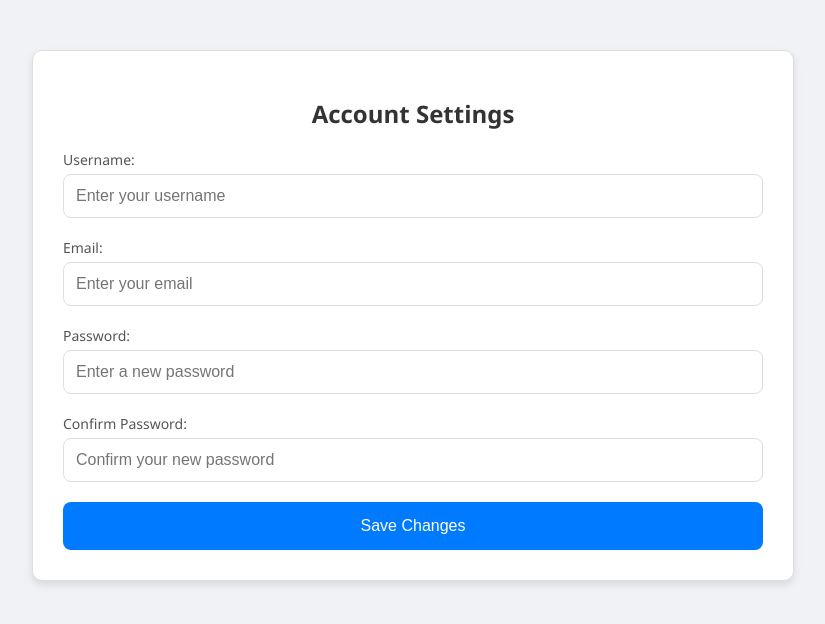
After one commit to ShauryaWarrior1212/ByteShield, a Flask app: page /settings in a window 1280 px wide. The commit adds this page. Shown: the top 624 px of the page, without its empty margins (227-1052 px from the left). Run offline with Flask 3, Linux system fonts and the light colour scheme; a user stored in the database is signed in.

Commit message:
settings

```diff
--- /dev/null
+++ b/static/css/settings.css
@@ -0,0 +1,78 @@
+body {
+    font-family: 'Segoe UI', Tahoma, Geneva, Verdana, sans-serif;
+    background-color: #f0f2f5;
+    margin: 0;
+    padding: 0;
+}
+
+.settings-container {
+    max-width: 700px;
+    margin: 50px auto;
+    padding: 30px;
+    background: #fff;
+    border-radius: 10px;
+    box-shadow: 0 4px 8px rgba(0, 0, 0, 0.1);
+    border: 1px solid #ddd;
+}
+
+h1 {
+    font-size: 24px;
+    color: #333;
+    margin-bottom: 20px;
+    text-align: center;
+}
+
+.form-group {
+    margin-bottom: 20px;
+}
+
+label {
+    display: block;
+    font-size: 14px;
+    color: #555;
+    margin-bottom: 5px;
+}
+
+input {
+    width: 100%;
+    padding: 12px;
+    border: 1px solid #ddd;
+    border-radius: 8px;
+    font-size: 16px;
+    box-sizing: border-box;
+    transition: border-color 0.3s, box-shadow 0.3s;
+}
+
+input:focus {
+    border-color: #007bff;
+    box-shadow: 0 0 0 2px rgba(0, 123, 255, 0.25);
+    outline: none;
+}
+
+button {
+    width: 100%;
+    padding: 15px;
+    background-color: #007bff;
+    color: #fff;
+    border: none;
+    border-radius: 8px;
+    font-size: 16px;
+    cursor: pointer;
+    transition: background-color 0.3s, transform 0.2s;
+}
+
+button:hover {
+    background-color: #0056b3;
+    transform: translateY(-2px);
+}
+
+button:active {
+    background-color: #004085;
+    transform: translateY(0);
+}
+
+@media (max-width: 768px) {
+    .settings-container {
+        padding: 20px;
+    }
+}
--- /dev/null
+++ b/static/js/settings.js
@@ -0,0 +1,21 @@
+document.addEventListener('DOMContentLoaded', function() {
+    const form = document.getElementById('settings-form');
+
+    form.addEventListener('submit', function(event) {
+        event.preventDefault();
+
+        const username = document.getElementById('username').value;
+        const email = document.getElementById('email').value;
+        const password = document.getElementById('password').value;
+        const confirmPassword = document.getElementById('confirm-password').value;
+
+        if (password && password !== confirmPassword) {
+            alert('Passwords do not match!');
+            return;
+        }
+
+        // Simulate form submission
+        alert('Settings saved successfully!');
+        form.reset();
+    });
+});
--- a/templates/dashboard.html
+++ b/templates/dashboard.html
@@ -41,11 +41,11 @@
                     <li style="--i: 4; --clr: #00b0fe">
                         <a href="{{ url_for('tools_page') }}"><ion-icon name="hammer-outline"></ion-icon></a>
                     </li>
-                    <li style="--i: 5; --clr: #fea600">
-                        <a href="#"><ion-icon name="game-controller-outline"></ion-icon></a>
+                    <li style="--i: 5; --clr: #fee800">
+                        <a href="{{ url_for('settings')}}"><ion-icon name="settings-outline"></ion-icon></a>
                     </li>
                     <li style="--i: 6; --clr: #a529ff">
-                        <a href="#"><ion-icon name="person-outline"></ion-icon></a>
+                        <a href="#"><ion-icon name="game-controller-outline"></ion-icon></a>
                     </li>
                     <li style="--i: 7; --clr: #01bdab">
                         <a href="#"><ion-icon name="videocam-outline"></ion-icon></a>
--- /dev/null
+++ b/templates/settings.html
@@ -0,0 +1,34 @@
+<!DOCTYPE html>
+<html lang="en">
+<head>
+    <meta charset="UTF-8">
+    <meta name="viewport" content="width=device-width, initial-scale=1.0">
+    <title>Settings</title>
+    <link rel="stylesheet" href="{{ url_for('static', filename='css/settings.css') }}">
+</head>
+<body>
+    <div class="settings-container">
+        <h1>Account Settings</h1>
+        <form id="settings-form">
+            <div class="form-group">
+                <label for="username">Username:</label>
+                <input type="text" id="username" name="username" placeholder="Enter your username" required>
+            </div>
+            <div class="form-group">
+                <label for="email">Email:</label>
+                <input type="email" id="email" name="email" placeholder="Enter your email" required>
+            </div>
+            <div class="form-group">
+                <label for="password">Password:</label>
+                <input type="password" id="password" name="password" placeholder="Enter a new password">
+            </div>
+            <div class="form-group">
+                <label for="confirm-password">Confirm Password:</label>
+                <input type="password" id="confirm-password" name="confirm-password" placeholder="Confirm your new password">
+            </div>
+            <button type="submit">Save Changes</button>
+        </form>
+    </div>
+    <script src="{{ url_for('static', filename='js/settings.js') }}"></script>
+</body>
+</html>
--- a/templates/tools.html
+++ b/templates/tools.html
@@ -24,7 +24,7 @@
             <ul class="menu" id="menu">
                 <li style="--i:0;"><a href="{{ url_for('ip_tracker') }}" title="IP Tracker"><i class="fas fa-globe"></i></a></li>
                 <li style="--i:1;"><a href="{{ url_for('ip_detector') }}" title="IP Detector"><i class="fas fa-search"></i></a></li>
-                <li style="--i:2;"><a href="{{ url_for('url_scanner') }}" title="URL Scanner"><i class="fas fa-cogs"></i></a></li>
+                <li style="--i:2;"><a href="{{ url_for('url_scanner') }}" title="URL Scanner"><i class="fas fa-link"></i></a></li>
                 <li style="--i:3;"><a href="#feature4" title="Port Scanner"><i class="fas fa-network-wired"></i></a></li>
                 <li style="--i:4;"><a href="#feature5" title="Virus Scanner"><i class="fas fa-virus"></i></a></li>
                 <li style="--i:5;"><a href="#feature6" title="Hack Map"><i class="fas fa-map"></i></a></li>
```
